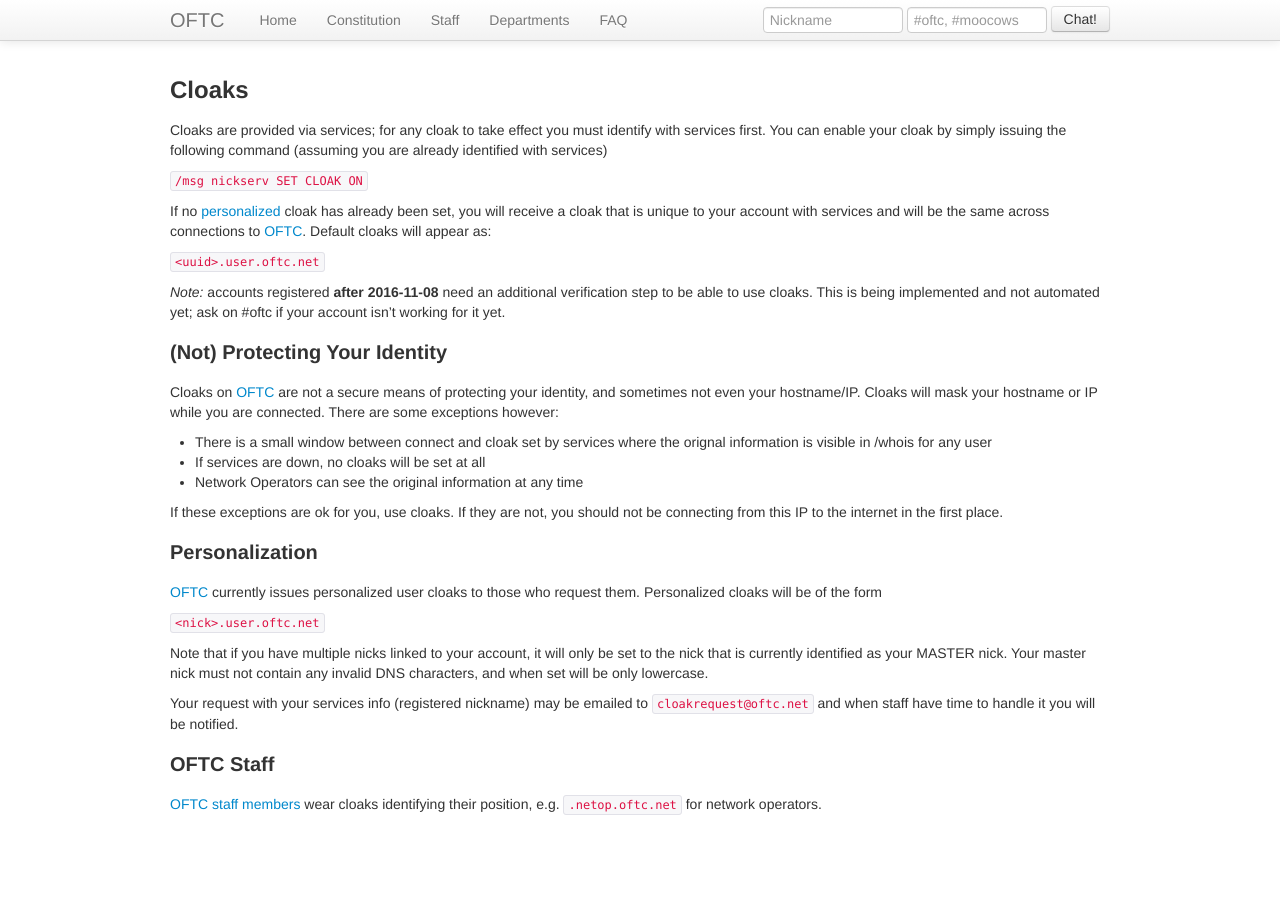
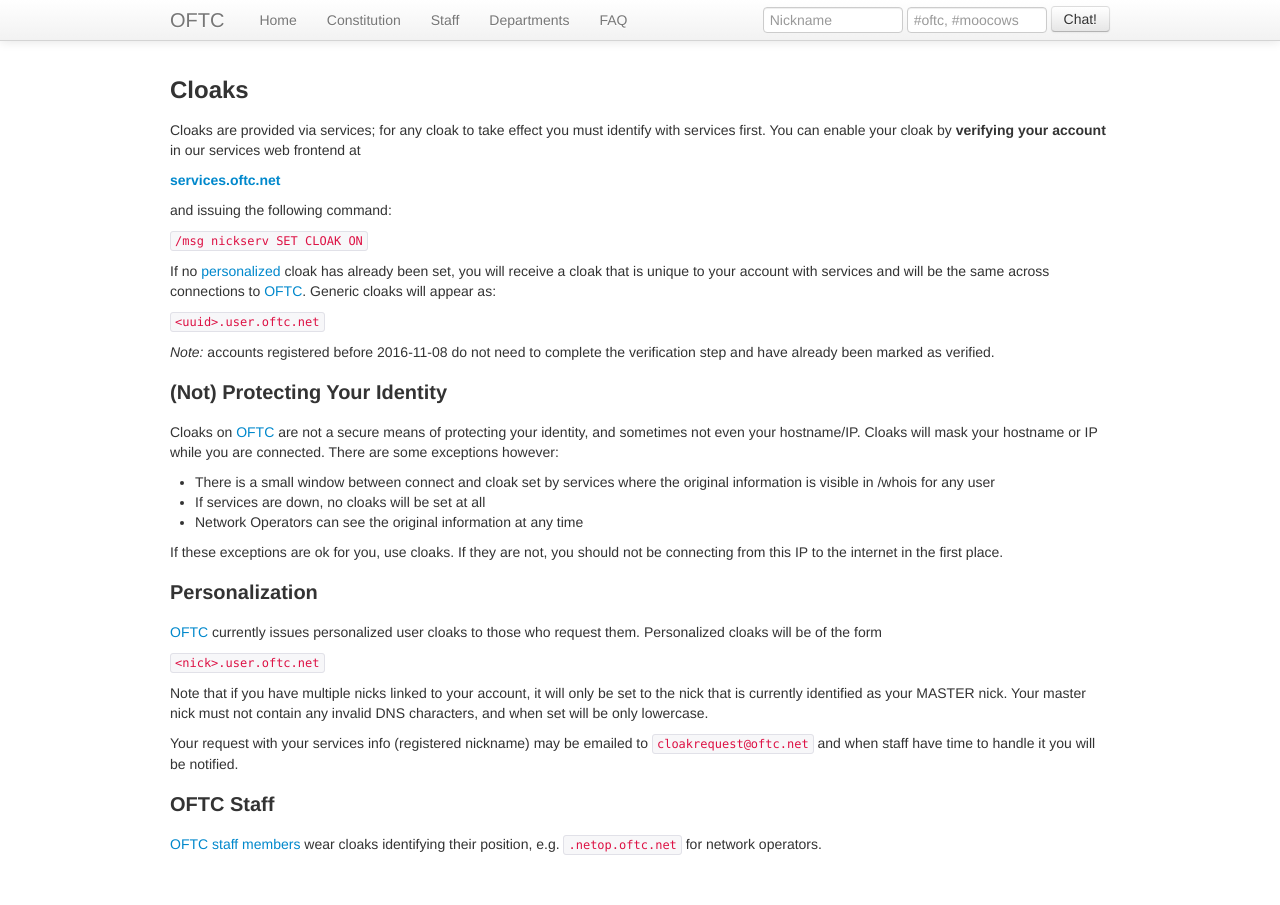
Before and after one commit to oftc/oftc-web, a Jekyll site: the page built from UserCloaks.md, in a window 1280 px wide. Built offline with Jekyll 4.4.1, drawn with Linux system fonts in a browser that asks for light colours.

Commit message:
Link to services.oftc.net

```diff
--- a/UserCloaks.md
+++ b/UserCloaks.md
@@ -6,20 +6,23 @@
 ## Cloaks
 
 Cloaks are provided via services; for any cloak to take effect you must identify
-with services first.  You can enable your cloak by simply issuing the following
-command (assuming you are already identified with services)
+with services first.  You can enable your cloak by **verifying your account** in our
+services web frontend at
+
+[**services.oftc.net**](https://services.oftc.net/)
+
+and issuing the following command:
 
 `/msg nickserv SET CLOAK ON`
 
 If no [personalized](#Personalized) cloak has already been set, you will receive
 a cloak that is unique to your account with services and will be the same across
-connections to [OFTC](/).  Default cloaks will appear as:
+connections to [OFTC](/).  Generic cloaks will appear as:
 
 `<uuid>.user.oftc.net`
 
-*Note:* accounts registered **after 2016-11-08** need an additional
-verification step to be able to use cloaks. This is being implemented and not
-automated yet; ask on #oftc if your account isn't working for it yet.
+*Note:* accounts registered before 2016-11-08 do not need to complete the
+verification step and have already been marked as verified.
 
 ### (Not) Protecting Your Identity
 
@@ -28,7 +31,7 @@
 you are connected. There are some exceptions however:
 
  * There is a small window between connect and cloak set by services where the
-orignal information is visible in /whois for any user
+original information is visible in /whois for any user
  * If services are down, no cloaks will be set at all
  * Network Operators can see the original information at any time
 
```
